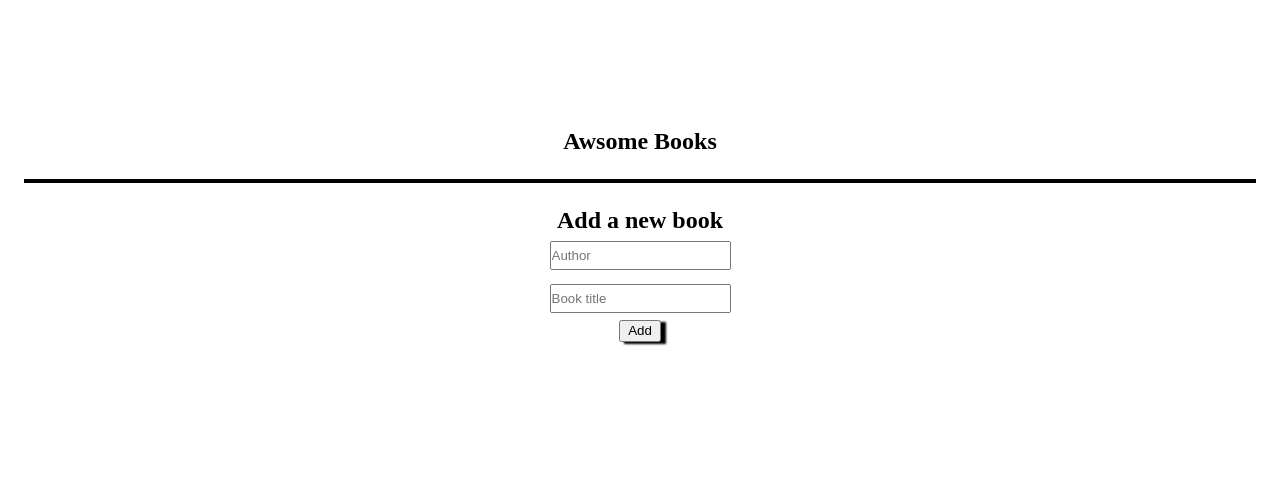
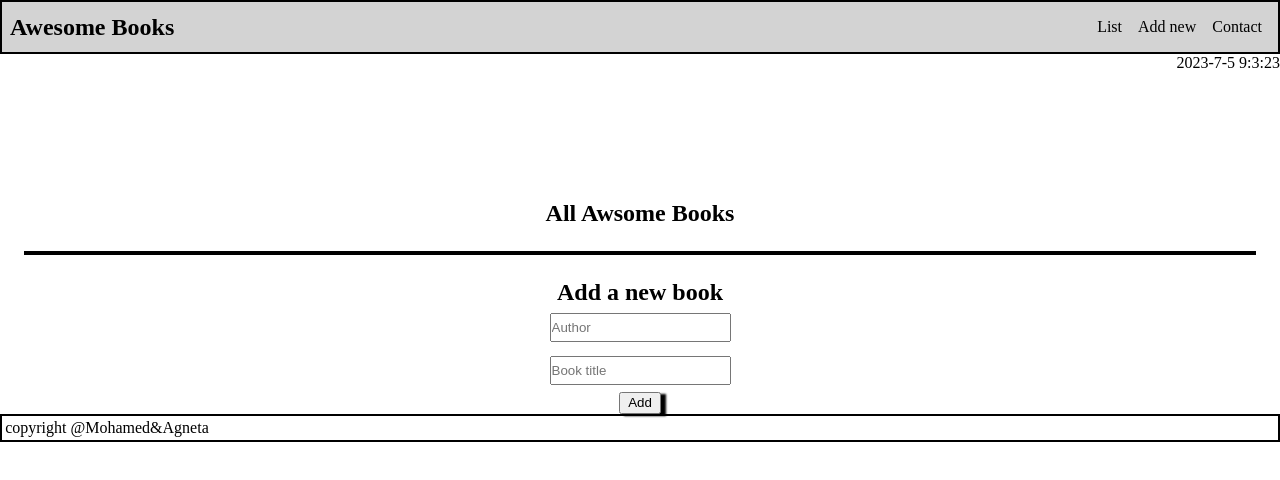
Before and after one commit to agneta1991/awsome-books, a website: page index.html in a window 1280 px wide. Drawn offline with Linux system fonts and the light colour scheme.

Commit message:
navigation and footer added

```diff
--- a/index.html
+++ b/index.html
@@ -8,9 +8,18 @@
   <title>Awsome Books</title>
 </head>
 <body>
+  <nav>
+    <h2>Awesome Books</h2>
+    <ul>
+      <li>List</li>
+      <li>Add new</li>
+      <li>Contact</li>
+    </ul>
+  </nav>
+  <p id="time"></p>
 <main id= "mainDiv">
   <section class="mainContent">
-    <h1>Awsome Books</h1>
+    <h1>All Awsome Books</h1>
     <div class="dynamicList">
     </div>
 
@@ -18,12 +27,15 @@
       <h2>Add a new book</h2>
       <input id="author" type="name" placeholder="Author" required>
       <input id="title" type="title" placeholder="Book title" required>
-      <button id="addBook" type = 'button'> Add </button>
+      <button id="addBook" type = "button"> Add </button>
     </div>
   </section>
 
 </main>
-
+<footer>
+  <p> copyright @Mohamed&Agneta
+  </p>
+</footer>
   <script src="javascript.js"></script>
 </body>
 </html>
--- a/javascript.js
+++ b/javascript.js
@@ -41,9 +41,9 @@ class BookManager {
 
   updateButtonState() {
     if (!this.titleInput.value
-          || !this.authorInput.value
-          || this.titleInput.value.trim() === ''
-          || this.authorInput.value.trim() === '') {
+      || !this.authorInput.value
+      || this.titleInput.value.trim() === ''
+      || this.authorInput.value.trim() === '') {
       this.bookAddition.disabled = true;
     } else {
       this.bookAddition.disabled = false;
@@ -52,6 +52,13 @@ class BookManager {
 
   renderBooks() {
     this.dynamicList.innerHTML = '';
+
+    const timeP = document.getElementById('time');
+    const today = new Date();
+    const date = today.getFullYear() + '-' + (today.getMonth() + 1) + '-' + today.getDate();
+    const time = today.getHours() + ":" + today.getMinutes() + ":" + today.getSeconds();
+    const dateTime = date + ' ' + time;
+    timeP.innerHTML = dateTime;
 
     const storedBooks = JSON.parse(window.localStorage.getItem('books'));
     if (storedBooks) {
@@ -100,6 +107,9 @@ class BookManager {
     window.localStorage.setItem('books', JSON.stringify(this.books));
     this.renderBooks();
   }
+
+
 }
 
+
 BookManager.init();
--- a/styles.css
+++ b/styles.css
@@ -63,3 +63,30 @@ input {
 #addBook {
   box-shadow: 5px 2px 2px black;
 }
+
+nav {
+    padding: 0.5em;
+    background-color: lightgray;
+    border: 2px solid black;
+    display: flex;
+    justify-content: space-between;
+    align-items: center;
+}
+
+ul {
+    display: flex;
+}
+
+li {
+    list-style: none;
+    padding: 0.5em;
+}
+
+#time {
+    text-align: right;
+}
+
+footer {
+    border: 2px solid black;
+    padding: 0.2em;
+}
```
